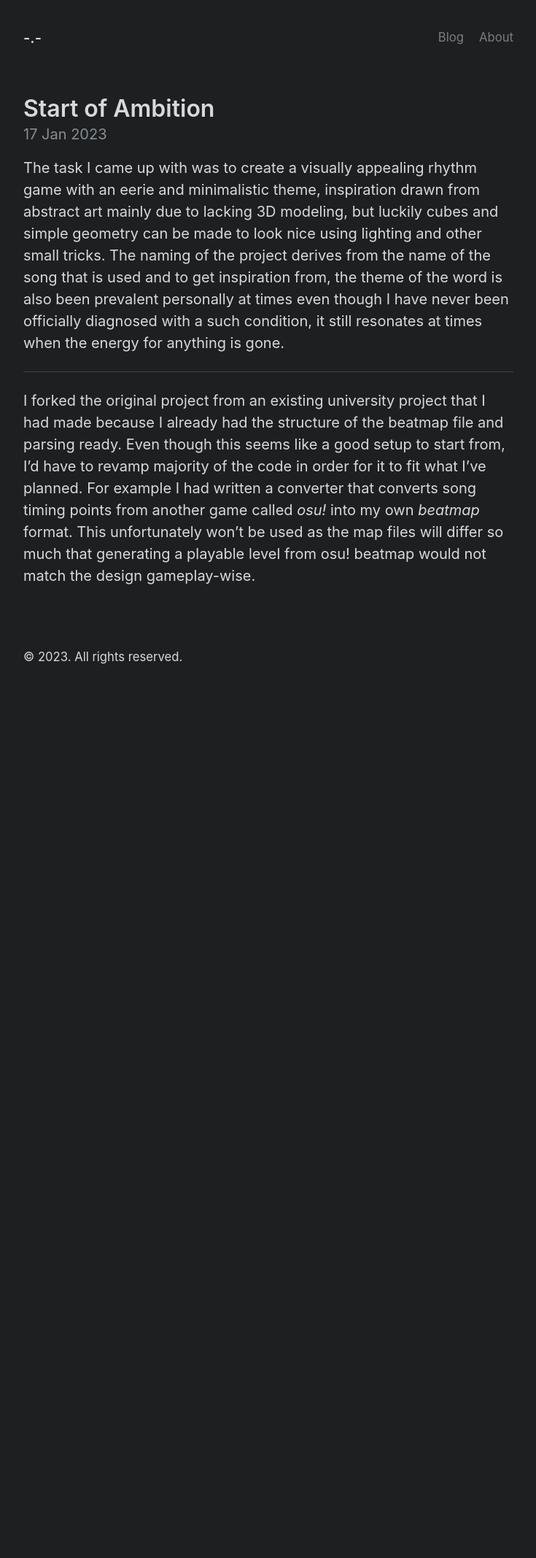
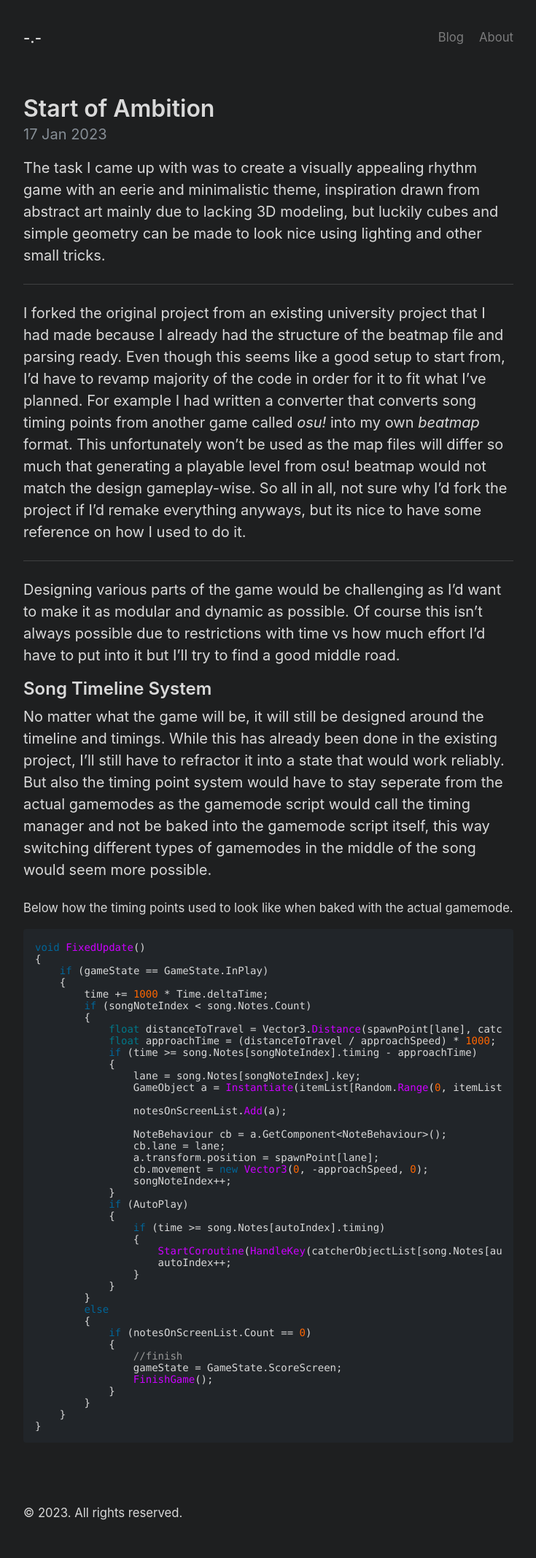
Before and after one commit to sdaaw/sdaaw.github.io, a Jekyll site: the page built from _posts/2023-01-17-Start of ambition.md, in a window 1280 px wide. Shown: the whole page at 73% size, without its empty margins (272-1007 px from the left). Built offline with Jekyll 4.4.1, drawn with Linux system fonts in a browser that asks for light colours; before the commit the page ends 962 px from its top, so only the background shows below that.

Commit message:
start of ambition

```diff
--- a/_posts/2023-01-17-Start of ambition.md
+++ b/_posts/2023-01-17-Start of ambition.md
@@ -3,8 +3,64 @@ layout: post
 title: Start of Ambition
 ---
 
-The task I came up with was to create a visually appealing rhythm game with an eerie and minimalistic theme, inspiration drawn from abstract art mainly due to lacking 3D modeling, but luckily cubes and simple geometry can be made to look nice using lighting and other small tricks. The naming of the project derives from the name of the song that is used and to get inspiration from, the theme of the word is also been prevalent personally at times even though I have never been officially diagnosed with a such condition, it still resonates at times when the energy for anything is gone.
+The task I came up with was to create a visually appealing rhythm game with an eerie and minimalistic theme, inspiration drawn from abstract art mainly due to lacking 3D modeling, but luckily cubes and simple geometry can be made to look nice using lighting and other small tricks.
 
 ----
 
-I forked the original project from an existing university project that I had made because I already had the structure of the beatmap file and parsing ready. Even though this seems like a good setup to start from, I'd have to revamp majority of the code in order for it to fit what I've planned. For example I had written a converter that converts song timing points from another game called *osu!* into my own *beatmap* format. This unfortunately won't be used as the map files will differ so much that generating a playable level from osu! beatmap would not match the design gameplay-wise.
+I forked the original project from an existing university project that I had made because I already had the structure of the beatmap file and parsing ready. Even though this seems like a good setup to start from, I'd have to revamp majority of the code in order for it to fit what I've planned. For example I had written a converter that converts song timing points from another game called *osu!* into my own *beatmap* format. This unfortunately won't be used as the map files will differ so much that generating a playable level from osu! beatmap would not match the design gameplay-wise. So all in all, not sure why I'd fork the project if I'd remake everything anyways, but its nice to have some reference on how I used to do it.
+
+----
+
+Designing various parts of the game would be challenging as I'd want to make it as modular and dynamic as possible. Of course this isn't always possible due to restrictions with time vs how much effort I'd have to put into it but I'll try to find a good middle road.
+
+## Song Timeline System
+
+No matter what the game will be, it will still be designed around the timeline and timings. While this has already been done in the existing project, I'll still have to refractor it into a state that would work reliably. But also the timing point system would have to stay seperate from the actual gamemodes as the gamemode script would call the timing manager and not be baked into the gamemode script itself, this way switching different types of gamemodes in the middle of the song would seem more possible.
+
+<sub>Below how the timing points used to look like when baked with the actual gamemode.</sub>
+{% highlight cs %}
+
+void FixedUpdate()
+{
+    if (gameState == GameState.InPlay)
+    {
+        time += 1000 * Time.deltaTime;
+        if (songNoteIndex < song.Notes.Count)
+        {
+            float distanceToTravel = Vector3.Distance(spawnPoint[lane], catcherObjectList[lane].transform.position);
+            float approachTime = (distanceToTravel / approachSpeed) * 1000; //time is multiplied by 1000 so we have to multiply all time related variables by 1000.
+            if (time >= song.Notes[songNoteIndex].timing - approachTime)
+            {
+                lane = song.Notes[songNoteIndex].key;
+                GameObject a = Instantiate(itemList[Random.Range(0, itemList.Count)], spawnPoint[lane], Quaternion.identity);
+
+                notesOnScreenList.Add(a);
+
+                NoteBehaviour cb = a.GetComponent<NoteBehaviour>();
+                cb.lane = lane;
+                a.transform.position = spawnPoint[lane];
+                cb.movement = new Vector3(0, -approachSpeed, 0);
+                songNoteIndex++;
+            }
+            if (AutoPlay)
+            {
+                if (time >= song.Notes[autoIndex].timing)
+                {
+                    StartCoroutine(HandleKey(catcherObjectList[song.Notes[autoIndex].key]));
+                    autoIndex++;
+                }
+            }
+        }
+        else
+        {
+            if (notesOnScreenList.Count == 0)
+            {
+                //finish
+                gameState = GameState.ScoreScreen;
+                FinishGame();
+            }
+        }
+    }
+}
+
+{% endhighlight %}
--- a/_sass/_code.scss
+++ b/_sass/_code.scss
@@ -9,14 +9,16 @@ pre {
 }
 
 code {
-  font-size: 85%;
+  font-size: 70%;
+  line-height: 1;
 }
 
 pre {
   display: block;
   margin-top: 0;
-  margin-bottom: var(--spacer-3);
+  margin-bottom: var(--spacer-10);
   overflow: auto;
+  line-height: 0.7;
 }
 
 .highlight {
@@ -31,7 +33,7 @@ pre {
 
   // Triple backticks (code fencing) doubles the .highlight elements
   .highlight {
-    padding: 0;
+    padding: 10;
   }
 }
 
```
Also changed, not shown: 1 other file.
